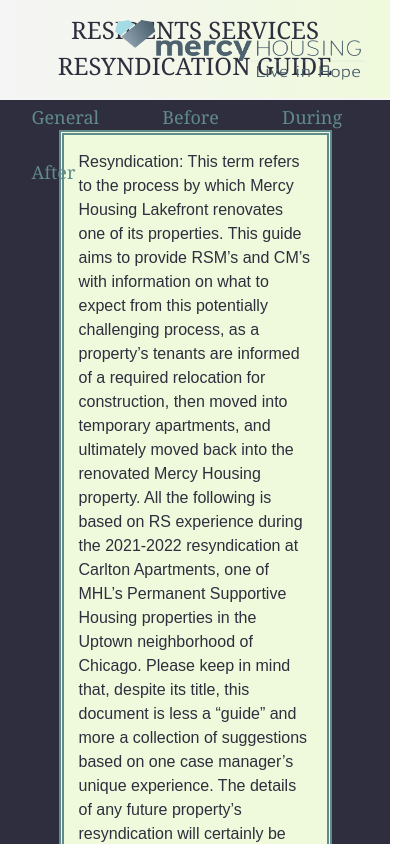
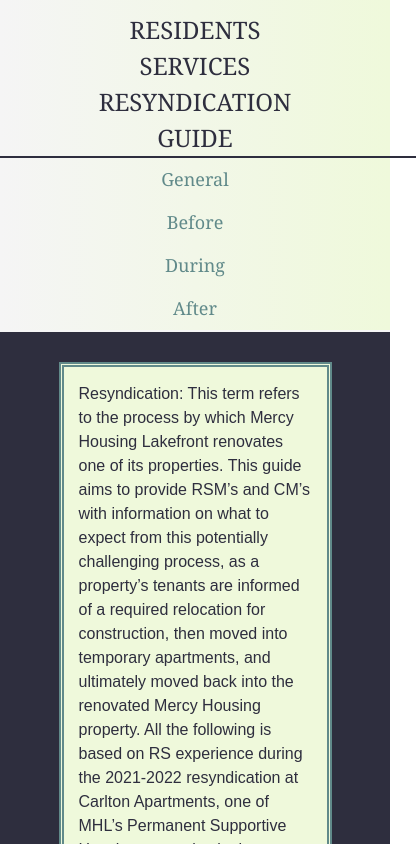
Before and after one commit to briancampbell003/mhl-rs-relocation, a React (Create React App) app: page / in a window 390 px wide. Shown: the top 844 px of the page, 416 px wide, since content can reach past the window. Built offline with nearby package versions, Linux system fonts and the light colour scheme.

Commit message:
mobile responsive tweaks

```diff
--- a/src/App.css
+++ b/src/App.css
@@ -13,6 +13,7 @@
 
 .page-frame {
     position: relative;
+    width: 100vw;
     min-height: 100vh;
     height: calc(100% + 40px);
     background-color: var(--secondary);
@@ -44,13 +45,15 @@
     flex-flow: column nowrap;
     justify-content: space-between;
     align-items: center;
-    height: 100px;
+    height: fit-content;
     background-image: linear-gradient(to right, whitesmoke, var(--primary));
     border-bottom: 2px solid whitesmoke;
     font-family: Georgia, Times, 'Times New Roman', serif;
 }
 .header a {
     margin-top: 12px;
+    padding-left: 125px;
+    padding-right: 125px;
     text-align: center;
     font-family: Georgia, Times, 'Times New Roman', serif;
     font-size: 24px;
@@ -62,6 +65,10 @@
     color: black;
 }
 .nav a {
+    display: flex;
+    padding-left: 15px;
+    padding-right: 15px;
+    flex-flow: row nowrap;
     font-family: Georgia, Times, 'Times New Roman', serif;
     margin-right: 4vw;
     margin-left: 4vw;
@@ -91,7 +98,7 @@
 }
 .accordion-item {
     padding: 8px;
-    width: 90%;
+    width: 90vw;
     margin-bottom: 5px;
     margin-top: 5px;
     border-radius: 10px;
@@ -124,3 +131,22 @@
     align-items: center;
     list-style-type: none;
 }
+
+
+@media screen and (max-width: 1100px) {
+    .mhl-corner-logo {
+        opacity: 0;
+    }
+}
+
+@media screen and (max-width: 768px) {
+    .header a {
+        border-bottom: var(--secondary) 2px solid;
+    }
+    .nav a {
+        width: 100vw;
+        flex-direction: column;
+        margin: 0px;
+        border-bottom: none;
+    }
+}
--- a/src/components/Header/Header.js
+++ b/src/components/Header/Header.js
@@ -1,12 +1,14 @@
 import React from 'react';
 import Navigation from './Navigation';
 import mainLogo from '../../assets/main-logo-trans.png';
+// import smallLogo from '../../assets/main-logo-trans.png';
 
 
 function Header({ currentPage, handlePageChange }) {
     return (
       <div>
         <img className="mhl-corner-logo" src={mainLogo} alt="MHL logo" width="250" height="60"></img>
+        {/* <img className="mhl-small-logo" src={smallLogo} alt="MHL logo" width="250" height="60"></img> */}
 
         <div className="header">
             <a
```
Also changed, not shown: 9 other files (tests, documents, lock files or other folders).
